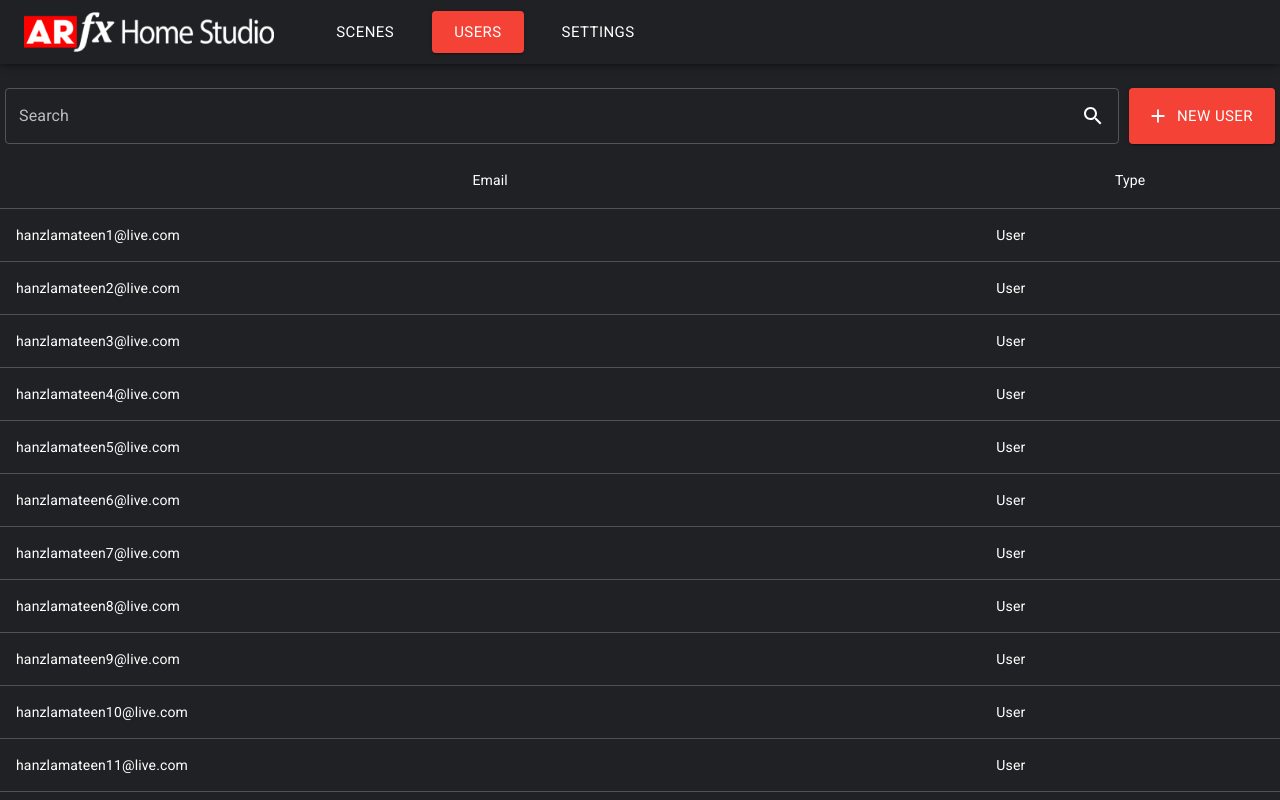
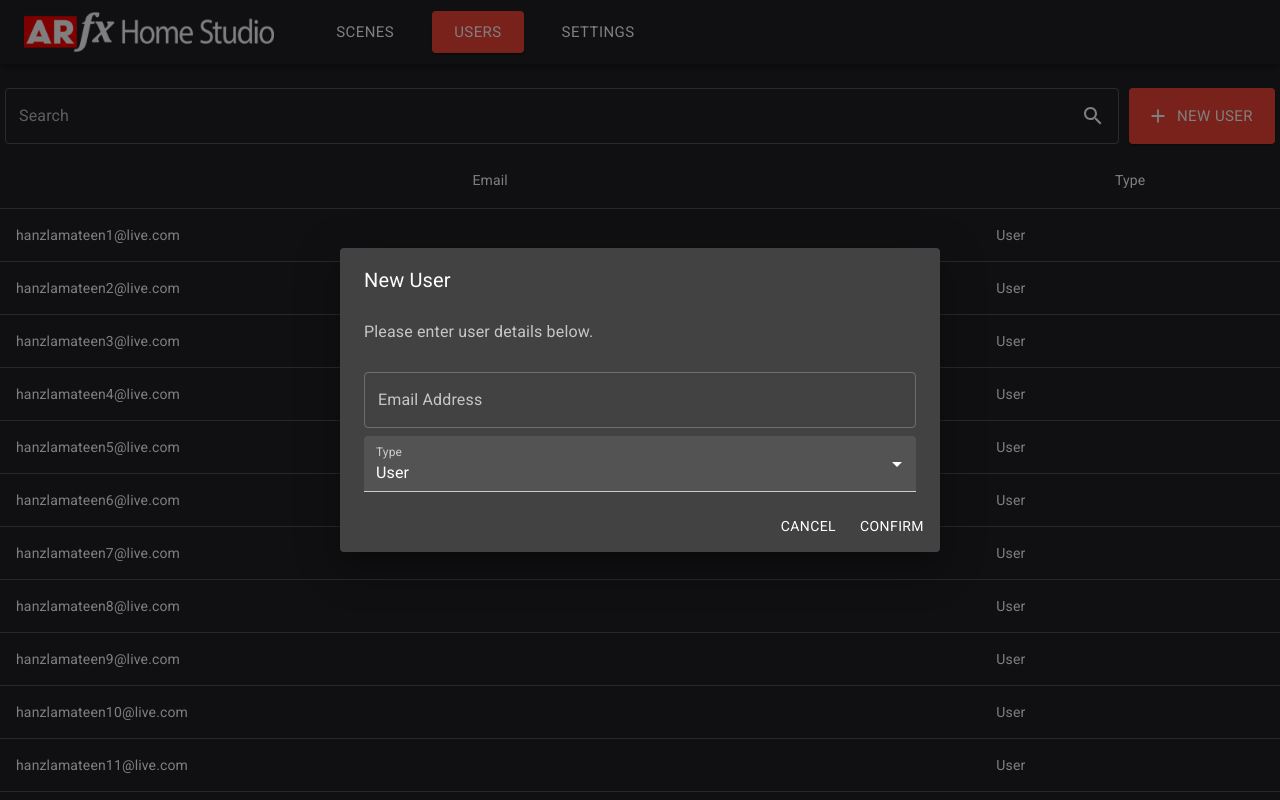
Before and after one commit to The-Metaverse-Construction-Company/arfx-admin, a React (Create React App) app: page /users in a window 1280 px wide. Both pictures are taken after a click on the button "NEW USER". Shown: the top 800 px of the page. Built offline with nearby package versions, Linux system fonts and the light colour scheme.

Commit message:
Added new user dialog.

```diff
--- /dev/null
+++ b/src/components/Dialogs/NewUserDialog.tsx
@@ -0,0 +1,159 @@
+import {
+  Button,
+  Dialog,
+  DialogActions,
+  DialogContent,
+  DialogContentText,
+  DialogTitle,
+  FormControl,
+  InputLabel,
+  MenuItem,
+  Select,
+  TextField,
+  Typography,
+} from "@material-ui/core";
+import React, { useEffect, useReducer } from "react";
+import { cloneDeep } from "lodash";
+import { ActionResult } from "../../models/Action";
+import { IBasePayload, IStringPayload } from "../../models/IPayloads";
+
+interface NewUserDialogProps {
+  open: boolean;
+  onClose: () => void;
+}
+
+// Local state
+interface ILocalState {
+  email: string;
+  emailError: string;
+  accountType: string;
+}
+
+// Local default state
+const DefaultLocalState: ILocalState = {
+  email: "",
+  emailError: "",
+  accountType: "user",
+};
+
+// Local actions
+const LocalAction = {
+  Reset: "Reset",
+  SetEmail: "SetEmail",
+  SetEmailError: "SetEmailError",
+  SetAccountType: "SetAccountType",
+};
+
+// Local reducer
+const LocalReducer = (
+  state: ILocalState,
+  action: ActionResult<IBasePayload>
+): ILocalState => {
+  switch (action.type) {
+    case LocalAction.Reset: {
+      const newState = cloneDeep(DefaultLocalState);
+      return newState;
+    }
+    case LocalAction.SetEmail: {
+      return { ...state, email: (action.payload as IStringPayload).string };
+    }
+    case LocalAction.SetEmailError: {
+      return {
+        ...state,
+        emailError: (action.payload as IStringPayload).string,
+      };
+    }
+    case LocalAction.SetAccountType: {
+      return {
+        ...state,
+        accountType: (action.payload as IStringPayload).string,
+      };
+    }
+    default: {
+      return state;
+    }
+  }
+};
+
+const NewUserDialog: React.FunctionComponent<NewUserDialogProps> = (
+  Props: NewUserDialogProps
+) => {
+  const [state, dispatch] = useReducer(LocalReducer, DefaultLocalState);
+
+  useEffect(() => {
+    if (Props.open) {
+      dispatch({
+        type: LocalAction.Reset,
+      });
+    }
+  }, [Props.open]);
+
+  const OnConfirm = () => {
+    if (!state.email) {
+      dispatch({
+        type: LocalAction.SetEmailError,
+        payload: { string: "Required" },
+      });
+    } else if (!/^[A-Z0-9._%+-]+@[A-Z0-9.-]+\.[A-Z]{2,4}$/i.test(state.email)) {
+      dispatch({
+        type: LocalAction.SetEmailError,
+        payload: { string: "Invalid email address" },
+      });
+    } else {
+      // Currently the error message would not be cleared until explicity done in this else.
+      console.log({ email: state.email, accountType: state.accountType });
+    }
+  };
+
+  return (
+    <Dialog open={Props.open} onClose={Props.onClose} maxWidth="sm" fullWidth>
+      <DialogTitle>New User</DialogTitle>
+      <DialogContent>
+        <DialogContentText>Please enter user details below.</DialogContentText>
+        <TextField
+          autoFocus
+          variant="outlined"
+          margin="normal"
+          id="email"
+          label="Email Address"
+          type="email"
+          fullWidth
+          onChange={(event) => {
+            const { value } = event.target;
+            dispatch({
+              type: LocalAction.SetEmail,
+              payload: { string: value },
+            });
+          }}
+        />
+        <Typography variant="body2" color="error">
+          {state.emailError}
+        </Typography>
+        <FormControl variant="filled" fullWidth>
+          <InputLabel id="accountType-label">Type</InputLabel>
+          <Select
+            labelId="accountType-label"
+            value={state.accountType}
+            onChange={(event) =>
+              dispatch({
+                type: LocalAction.SetAccountType,
+                payload: { string: event.target.value as string },
+              })
+            }
+          >
+            <MenuItem value="user">User</MenuItem>
+            <MenuItem value="admin">Admin</MenuItem>
+          </Select>
+        </FormControl>
+      </DialogContent>
+      <DialogActions>
+        <Button onClick={Props.onClose}>Cancel</Button>
+        <Button onClick={OnConfirm} autoFocus>
+          Confirm
+        </Button>
+      </DialogActions>
+    </Dialog>
+  );
+};
+
+export default NewUserDialog;
--- a/src/components/Users.tsx
+++ b/src/components/Users.tsx
@@ -23,6 +23,7 @@ import { IBasePayload } from "../models/IPayloads";
 import { useHistory, useRouteMatch } from "react-router-dom";
 import Routes from "../constants/Routes";
 import UserDetails from "./UserDetails";
+import NewUserDialog from "./Dialogs/NewUserDialog";
 
 const useStyles = makeStyles((theme) => ({
   rootBox: {
@@ -70,16 +71,19 @@ interface IUserItemsPayload extends IBasePayload {
 // Local state
 interface ILocalState {
   userItems: UserItem[];
+  showNewUserDialog: boolean;
 }
 
 // Local default state
 const DefaultLocalState: ILocalState = {
   userItems: [],
+  showNewUserDialog: false,
 };
 
 // Local actions
 const LocalAction = {
   AddUserItems: "AddUserItems",
+  ToggleNewUserDialog: "ToggleNewUserDialog",
 };
 
 // Local reducer
@@ -91,6 +95,9 @@ const LocalReducer = (
     case LocalAction.AddUserItems: {
       let newItems = (action.payload as IUserItemsPayload).items;
       return { ...state, userItems: [...state.userItems, ...newItems] };
+    }
+    case LocalAction.ToggleNewUserDialog: {
+      return { ...state, showNewUserDialog: !state.showNewUserDialog };
     }
     default: {
       return state;
@@ -160,7 +167,7 @@ const Users: React.FunctionComponent = () => {
             color="primary"
             size="large"
             startIcon={<AddIcon />}
-            onClick={() => {}}
+            onClick={() => dispatch({ type: LocalAction.ToggleNewUserDialog })}
           >
             New User
           </Button>
@@ -235,6 +242,15 @@ const Users: React.FunctionComponent = () => {
           )}
         </Grid>
       </Container>
+
+      <NewUserDialog
+        open={state.showNewUserDialog}
+        onClose={() =>
+          dispatch({
+            type: LocalAction.ToggleNewUserDialog,
+          })
+        }
+      />
     </Box>
   );
 };
```
